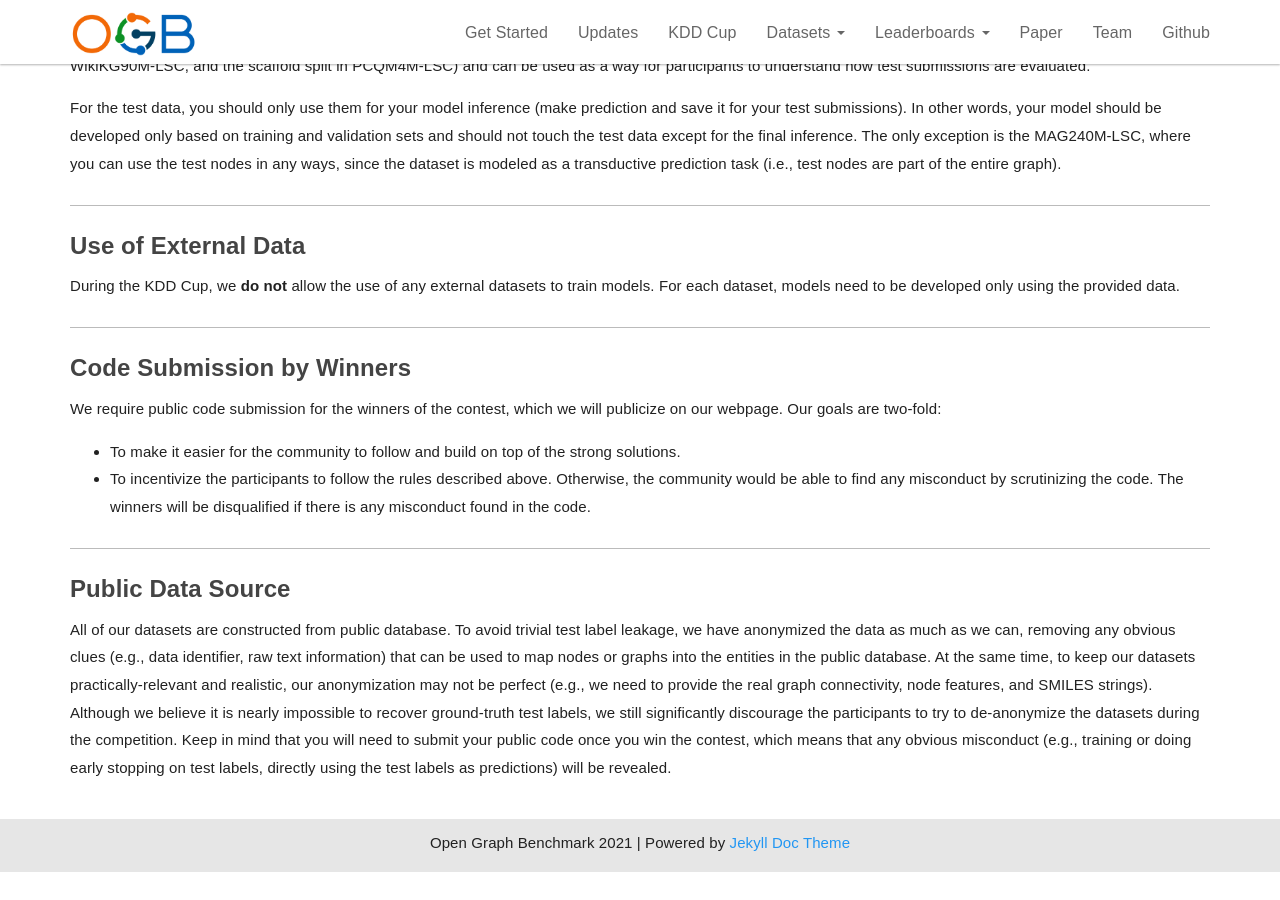
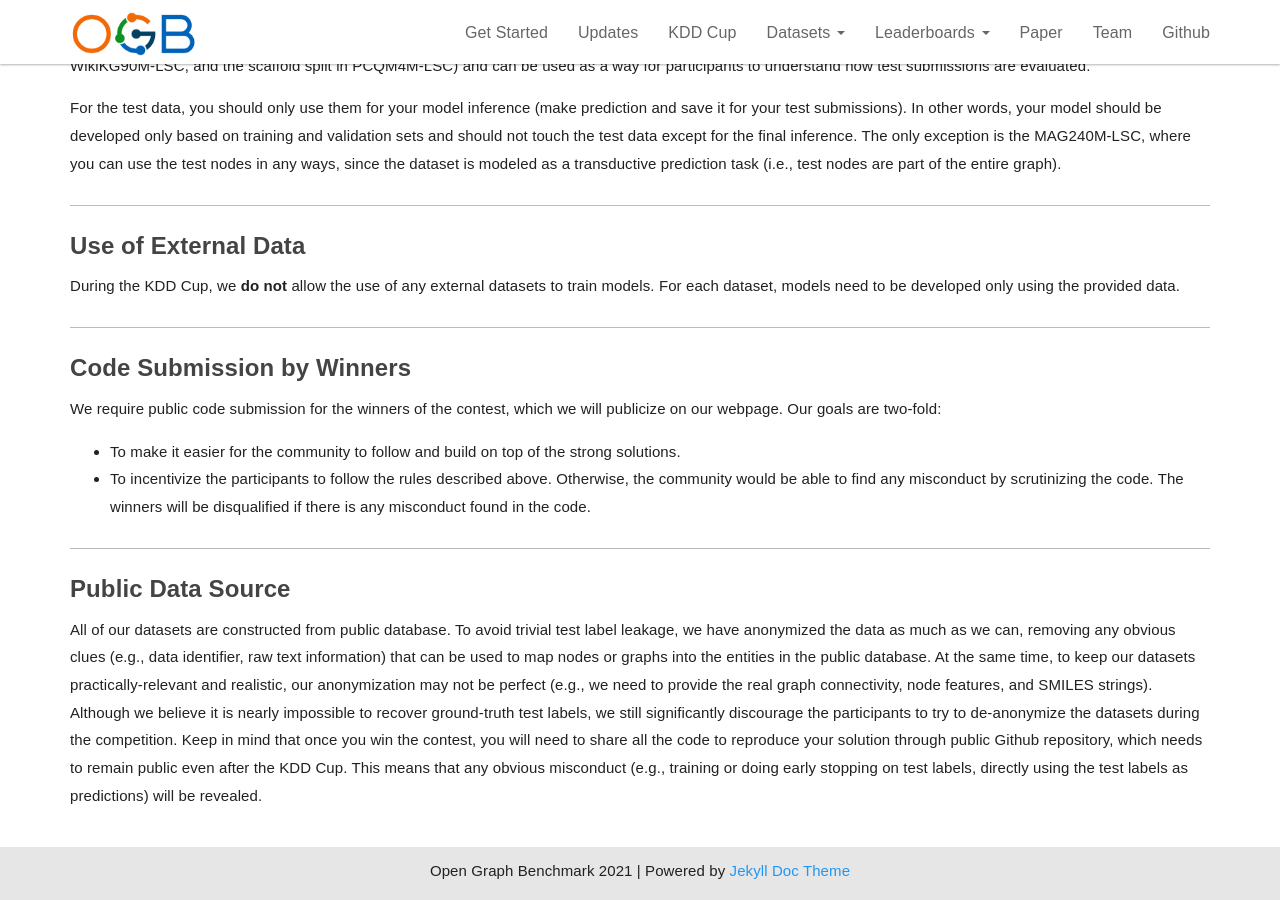
Before and after one commit to snap-stanford/ogb-web, a Jekyll site: the page built from _docs/kddcup2021/rules.md, in a window 1280 px wide and 900 px high, scrolled down 631 px. Built offline with Jekyll 4.4.1, drawn with Linux system fonts in a browser that asks for light colours; before the commit the page ends 1503 px from its top, so only the background shows below that.

Commit message:
clarify rule

```diff
--- a/_docs/kddcup2021/rules.md
+++ b/_docs/kddcup2021/rules.md
@@ -36,4 +36,5 @@ Our goals are two-fold:
 ##### **Public Data Source**
 All of our datasets are constructed from public database.
 To avoid trivial test label leakage, we have anonymized the data as much as we can, removing any obvious clues (e.g., data identifier, raw text information) that can be used to map nodes or graphs into the entities in the public database. At the same time, to keep our datasets practically-relevant and realistic, our anonymization may not be perfect (e.g., we need to provide the real graph connectivity, node features, and SMILES strings). Although we believe it is nearly impossible to recover ground-truth test labels, we still significantly discourage the participants to try to de-anonymize the datasets during the competition.
-Keep in mind that you will need to submit your public code once you win the contest, which means that any obvious misconduct (e.g., training or doing early stopping on test labels, directly using the test labels as predictions) will be revealed.
+Keep in mind that once you win the contest, you will need to share all the code to reproduce your solution through public Github repository, which needs to remain public even after the KDD Cup.
+This means that any obvious misconduct (e.g., training or doing early stopping on test labels, directly using the test labels as predictions) will be revealed.
```
